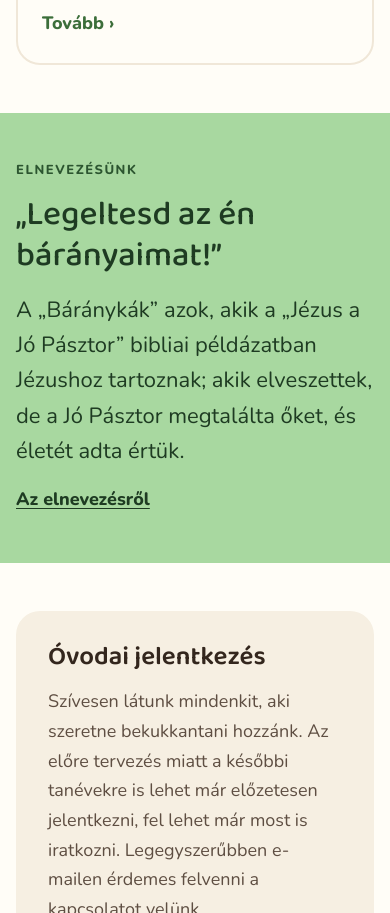
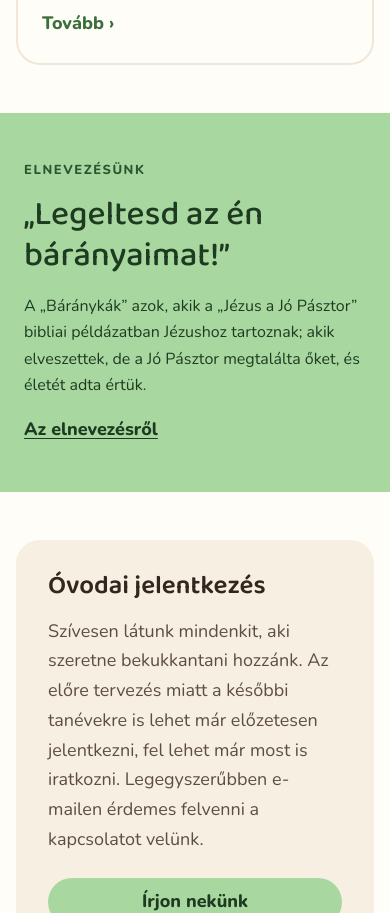
Before and after one commit to hszmark/baranykaovi, a plain HTML site: page honlap/index.html in a window 390 px wide. Shown: the part 1893-2806 px from the top of the page. Drawn offline with Linux system fonts and the light colour scheme.

Commit message:
Widen mobile margins and shrink description in the name band

```diff
--- a/honlap/css/main.css
+++ b/honlap/css/main.css
@@ -990,9 +990,24 @@ button {
   line-height: 1.2;
 }
 
+.band__text {
+  font-size: var(--text-md);
+  line-height: 1.65;
+}
+
+@media (max-width: 47.99rem) {
+  .band__inner {
+    padding-inline: var(--space-2);
+  }
+}
+
 @media (min-width: 48rem) {
   .band__inner {
     grid-template-columns: minmax(0, 1fr) minmax(0, 1.1fr);
+  }
+
+  .band__text {
+    font-size: var(--text-lg);
   }
 }
 
--- a/honlap/index.html
+++ b/honlap/index.html
@@ -153,7 +153,7 @@
           <p class="band__quote">„Legeltesd az én bárányaimat!”</p>
         </div>
         <div class="stack">
-          <p class="lead">A „Báránykák” azok, akik a „Jézus a Jó Pásztor” bibliai példázatban Jézushoz tartoznak; akik elveszettek, de a Jó Pásztor megtalálta őket, és életét adta értük.</p>
+          <p class="band__text">A „Báránykák” azok, akik a „Jézus a Jó Pásztor” bibliai példázatban Jézushoz tartoznak; akik elveszettek, de a Jó Pásztor megtalálta őket, és életét adta értük.</p>
           <p><a href="ovodarol.html#elnevezes">Az elnevezésről</a></p>
         </div>
       </div>
```
